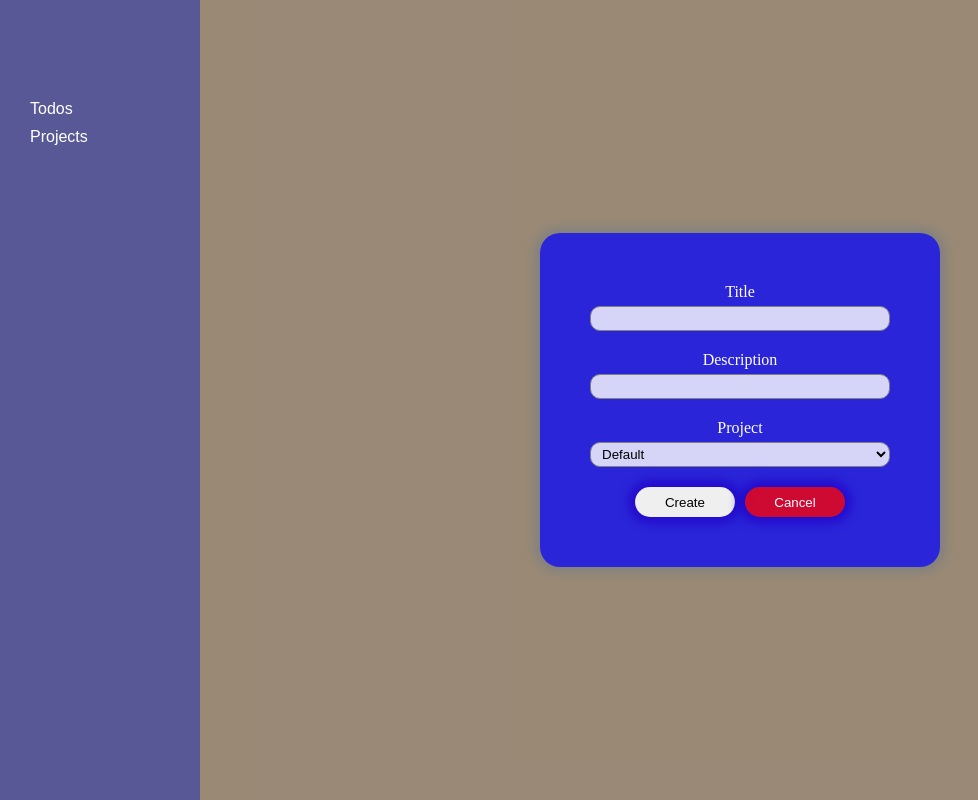
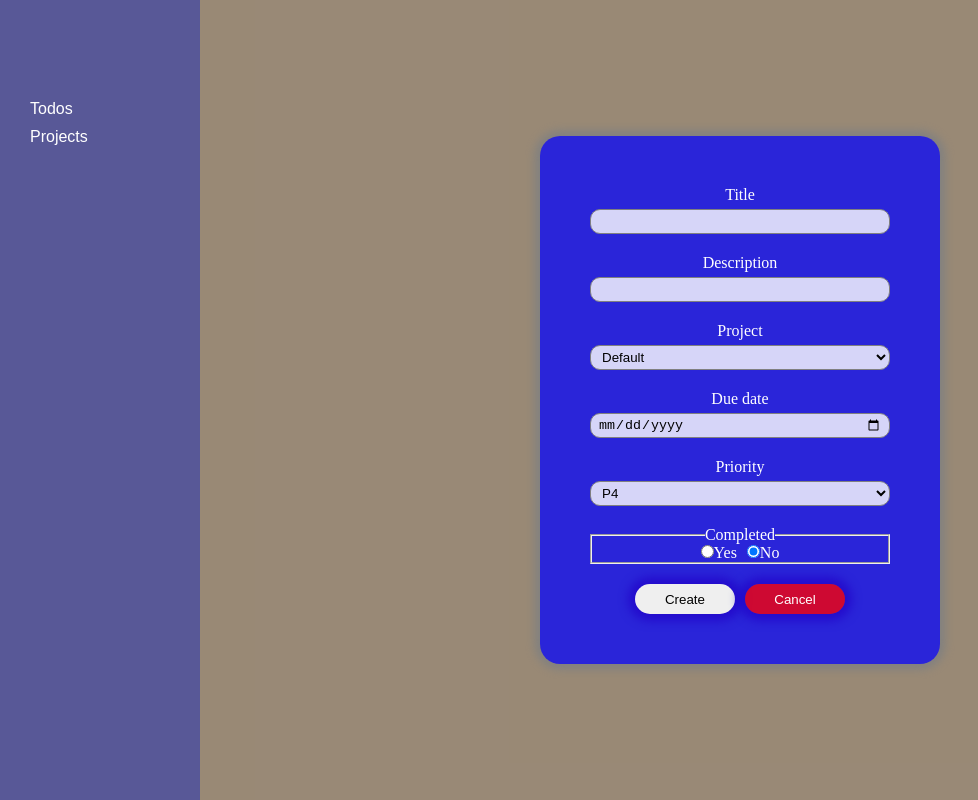
Before and after one commit to g-partha/todo-list, a website built with webpack: page src/template.html in a window 1280 px wide. Shown: the whole page, without its empty margins (0-978 px from the left). Built offline with nearby package versions, Linux system fonts and the light colour scheme.

Commit message:
Add inputs to the todo form

```diff
--- a/src/gui.js
+++ b/src/gui.js
@@ -85,6 +85,87 @@ function openTodoForm(action, todoUniqueId){ //todoUniqueId is only required for
         projectSelect.appendChild(projectOptions[i]);
     }
 
+    const dueDateContainer = document.createElement("div");
+    dueDateContainer.setAttribute("id", "due-date-container");
+    todoForm.appendChild(dueDateContainer);
+    const dueDateInputLabel = document.createElement("label");
+    dueDateInputLabel.setAttribute("for", "due-date-input");
+    dueDateInputLabel.setAttribute("id", "due-date-input-label");
+    dueDateInputLabel.textContent = "Due date";
+    dueDateContainer.appendChild(dueDateInputLabel);
+    const dueDateInput = document.createElement("input");
+    dueDateInput.setAttribute("type", "date");
+    dueDateInput.setAttribute("id", "due-date-input");
+    dueDateInput.setAttribute("name", "due_date");
+    dueDateContainer.appendChild(dueDateInput);
+
+    const priorityContainer = document.createElement("div");
+    priorityContainer.setAttribute("id", "priority-container");
+    todoForm.appendChild(priorityContainer);
+    const prioritySelectLabel = document.createElement("label");
+    prioritySelectLabel.setAttribute("for", "priority-select");
+    prioritySelectLabel.setAttribute("id", "priority-select-label");
+    prioritySelectLabel.textContent = "Priority";
+    priorityContainer.appendChild(prioritySelectLabel);
+    const prioritySelect = document.createElement("select");
+    prioritySelect.setAttribute("id", "priority-select");
+    prioritySelect.setAttribute("name", "priority");
+    priorityContainer.appendChild(prioritySelect);
+    const priorityOne = document.createElement("option");
+    priorityOne.setAttribute("value", "P1");
+    priorityOne.textContent = "P1"
+    prioritySelect.appendChild(priorityOne);
+    const priorityTwo = document.createElement("option");
+    priorityTwo.setAttribute("value", "P2");
+    priorityTwo.textContent = "P2"
+    prioritySelect.appendChild(priorityTwo);
+    const priorityThree = document.createElement("option");
+    priorityThree.setAttribute("value", "P3");
+    priorityThree.textContent = "P3"
+    prioritySelect.appendChild(priorityThree);
+    const priorityFour = document.createElement("option");
+    priorityFour.setAttribute("value", "P4");
+    priorityFour.setAttribute("selected", "");
+    priorityFour.textContent = "P4"
+    prioritySelect.appendChild(priorityFour);
+
+    const completionStatusFieldset = document.createElement("fieldset");
+    completionStatusFieldset.setAttribute("id", "completion-status-fieldset");
+    todoForm.appendChild(completionStatusFieldset);
+    const completionStatusLegend = document.createElement("legend");
+    completionStatusLegend.textContent = "Completed";
+    completionStatusFieldset.appendChild(completionStatusLegend);
+    const completedContainer = document.createElement("div");
+    completedContainer.classList.add("radio-button-container");
+    completionStatusFieldset.appendChild(completedContainer);
+    const completedRadio = document.createElement("input");
+    completedRadio.setAttribute("type", "radio");
+    completedRadio.setAttribute("id", "completed-radio");
+    completedRadio.setAttribute("name", "completion_radio");
+    completedRadio.setAttribute("value", "completed");
+    completedContainer.appendChild(completedRadio);
+    const completedLabel = document.createElement("label");
+    completedLabel.classList.add("completion-radio-label");
+    completedLabel.setAttribute("for", "completed-radio");
+    completedLabel.textContent = "Yes";
+    completedContainer.appendChild(completedLabel);
+    const notCompletedContainer = document.createElement("div");
+    notCompletedContainer.classList.add("radio-button-container");
+    completionStatusFieldset.appendChild(notCompletedContainer);
+    const notCompletedRadio = document.createElement("input");
+    notCompletedRadio.setAttribute("type", "radio");
+    notCompletedRadio.setAttribute("id", "not-completed-radio");
+    notCompletedRadio.setAttribute("name", "completion_radio");
+    notCompletedRadio.setAttribute("value", "Not completed");
+    notCompletedRadio.setAttribute("checked", "");
+    notCompletedContainer.appendChild(notCompletedRadio);
+    const notCompletedLabel = document.createElement("label");
+    notCompletedLabel.classList.add("completion-radio-label");
+    notCompletedLabel.setAttribute("for", "not-completed-radio");
+    notCompletedLabel.textContent = "No";
+    notCompletedContainer.appendChild(notCompletedLabel);
+
+
     const buttonsContainer = document.createElement("div");
     buttonsContainer.classList.add("buttons-container");
     todoForm.appendChild(buttonsContainer);
--- a/src/style.css
+++ b/src/style.css
@@ -56,16 +56,17 @@ div#sidebar{
     flex-direction: column;
     gap: 20px;
 }
-.text-input-containers, #project-container{
+.text-input-containers, #project-container, #due-date-container, #priority-container, #completion-status-fieldset{
     flex-direction: column;
     align-items: center;
     display: flex;
     gap: 5px;
 }
-.text-input-labels, #project-select-label{
+
+.text-input-labels, #project-select-label, #due-date-input-label, #priority-select-label, .completion-radio-label{
     color: white;
 }
-.text-inputs, #project-select{
+.text-inputs, #project-select, #due-date-input, #priority-select{
     background-color: rgba(255, 255, 255, 0.808);
     color: rgb(0, 0, 0);
     border: 1px solid grey;
@@ -74,6 +75,20 @@ div#sidebar{
     width: 300px;
     padding: 0 7px;
 }
+
+#completion-status-fieldset{
+    gap: 10px;
+    flex-direction: row;
+    justify-content: center;
+}
+#completion-status-fieldset > legend{
+    text-align: center;
+    color: white;
+}
+#completed-radio, #not-completed-radio{
+
+}
+
 .buttons-container{
     display: flex;
     justify-content: center;
--- a/src/todos.js
+++ b/src/todos.js
@@ -4,7 +4,7 @@ import { getProject } from "./projects";
 
 class Todo {
     constructor(title = "", description = "", projectID = "0000",
-         dueDate = null, priority = "P4", completionStatus = "Not Complete"){
+         dueDate = null, priority, completionStatus){
         this.id = uuidv4();
         this.title = title;
         this.description = description;
```
Also changed, not shown: 1 other file.
